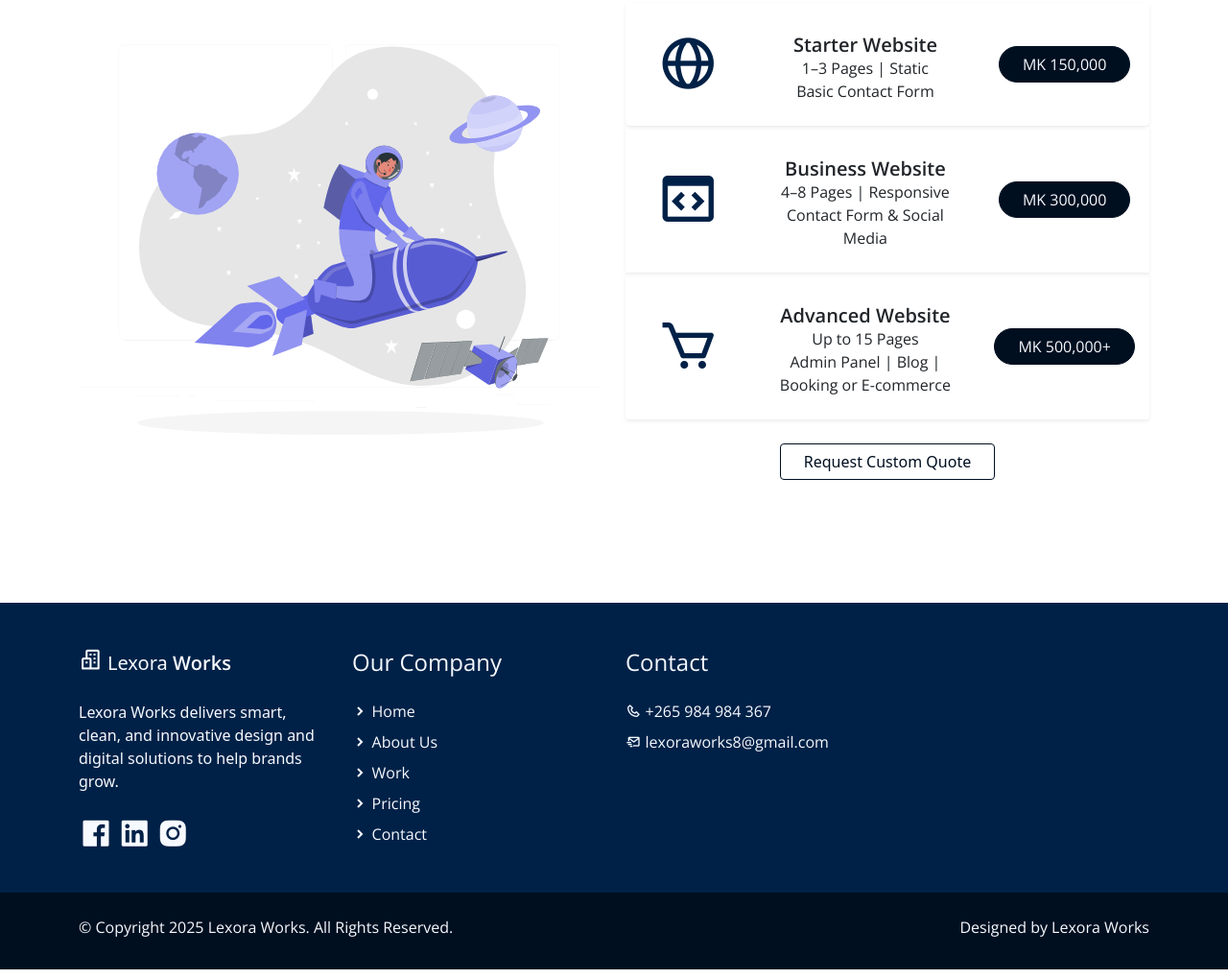
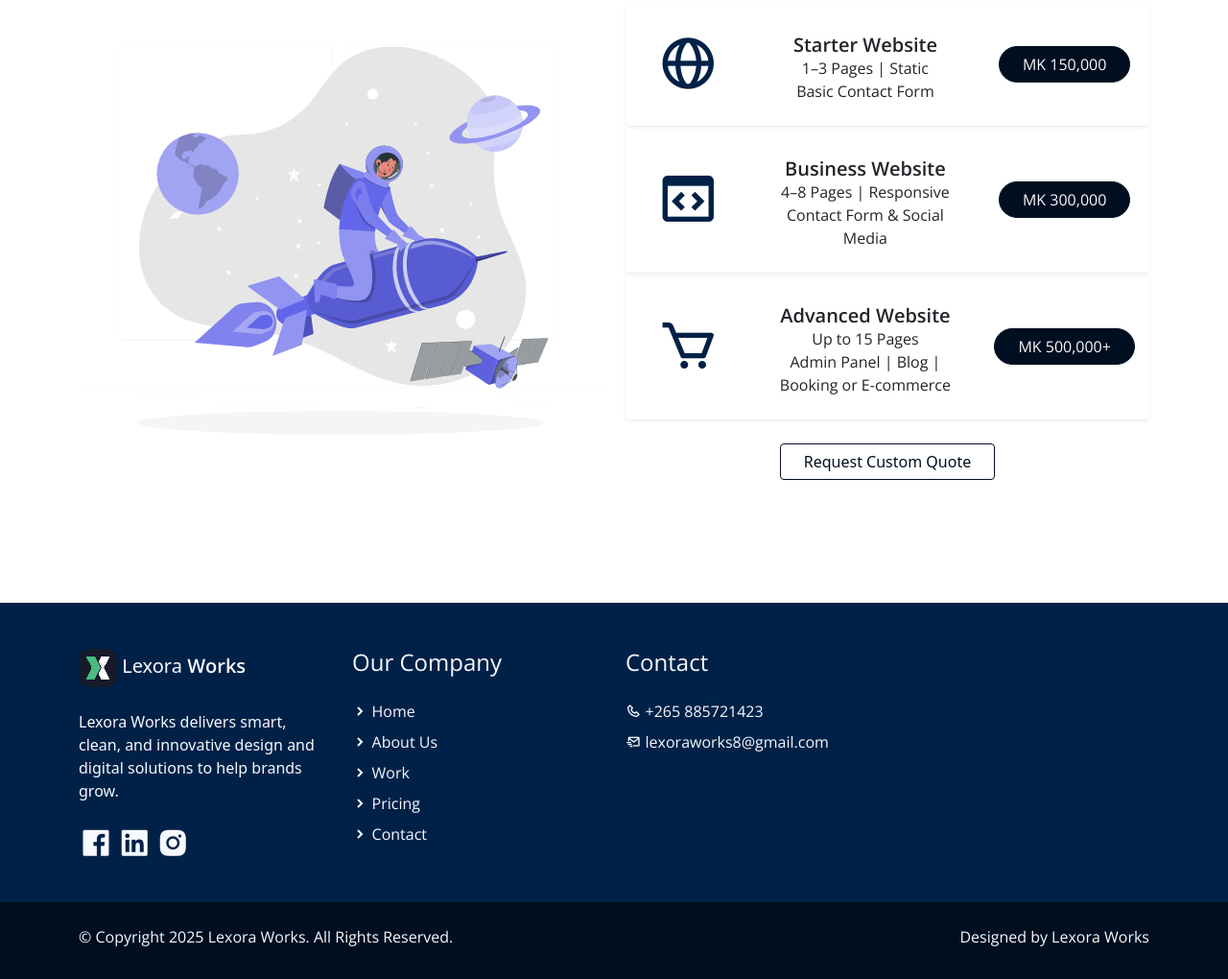
Before and after one commit to Mr-AKA/Lexoraworks, a plain HTML site: page pricing.html in a window 1280 px wide. Shown: the part 2286-3306 px from the top of the page at 96% size. Drawn offline with nearby package versions, Linux system fonts and the light colour scheme.

Commit message:
17 pricing.html

```diff
--- a/pricing.html
+++ b/pricing.html
@@ -340,7 +340,7 @@ https://templatemo.com/tm-561-purple-buzz
             <div class="row py-4">
                 <div class="col-lg-3 col-12 align-left">
                     <a class="navbar-brand" href="index.html">
-                        <i class='bx bx-buildings bx-sm text-light'></i>
+                        <img src="assets/img/log1.png" alt="Lexora Works Logo" class="img-fluid">
                         <span class="text-light h5">Lexora</span> <span class="text-light h5 semi-bold-600">Works</span>
                     </a>
                     <p class="text-light my-lg-4 my-2">
@@ -390,7 +390,7 @@ https://templatemo.com/tm-561-purple-buzz
                     <h3 class="h4 pb-lg-3 text-light light-300">Contact</h3>
                     <ul class="list-unstyled text-light light-300">
                         <li class="pb-2">
-                            <i class='bx-fw bx bx-phone bx-xs'></i><a class="text-decoration-none text-light py-1" href="tel:+265984984367">+265 984 984 367</a>
+                           <i class='bx-fw bx bx-phone bx-xs'></i><a class="text-decoration-none text-light py-1" href="tel:+265885721423">+265 885721423</a>
                         </li>
                         <li class="pb-2">
                             <i class='bx-fw bx bx-mail-send bx-xs'></i><a class="text-decoration-none text-light py-1" href="mailto:lexoraworks8@gmail.com">lexoraworks8@gmail.com</a>
```
